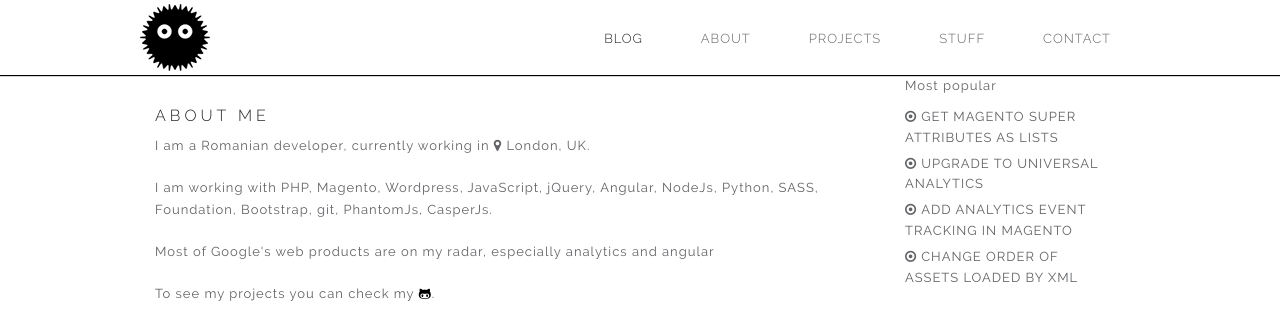
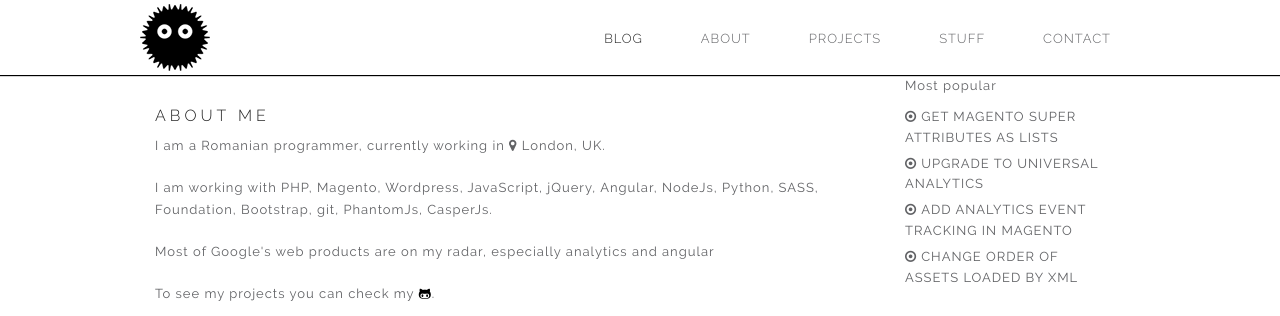
Before and after one commit to ClaudiuCreanga/ClaudiuCreanga.github.io, a Jekyll site: the page built from about.html, in a window 1280 px wide. Shown: the top 316 px of the page. Built offline with Jekyll 4.4.1, drawn with Linux system fonts in a browser that asks for light colours; nearby versions of some CDN libraries.

Commit message:
about me

```diff
--- a/_includes/about.html
+++ b/_includes/about.html
@@ -1,4 +1,4 @@
-<p>I am a Romanian developer, currently working in <i class="fa fa-map-marker"></i> London, UK.</p>
+<p>I am a Romanian programmer, currently working in <i class="fa fa-map-marker"></i> London, UK.</p>
 <p>I am working with PHP, Magento, Wordpress, JavaScript, jQuery, Angular, NodeJs, Python, SASS, Foundation, Bootstrap, git, PhantomJs, CasperJs.</p>
 <p>Most of Google's web products are on my radar, especially <span>analytics</span> and <span>angular</span></p>
 <p>To see my projects you can check my <a href="https://github.com/ClaudiuCreanga/" target="_blank"><i class="fa fa-github-alt"></i></a>.
```
